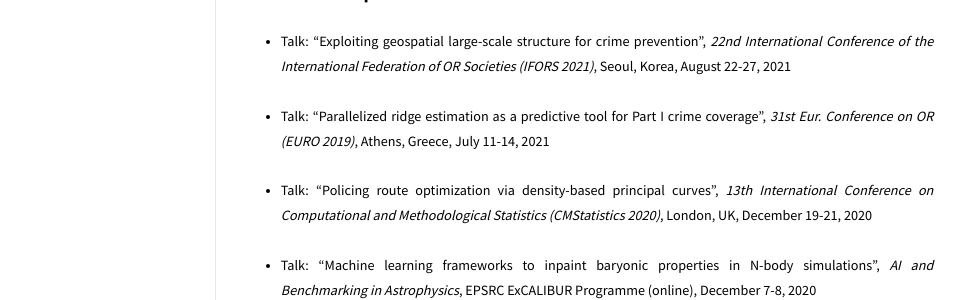
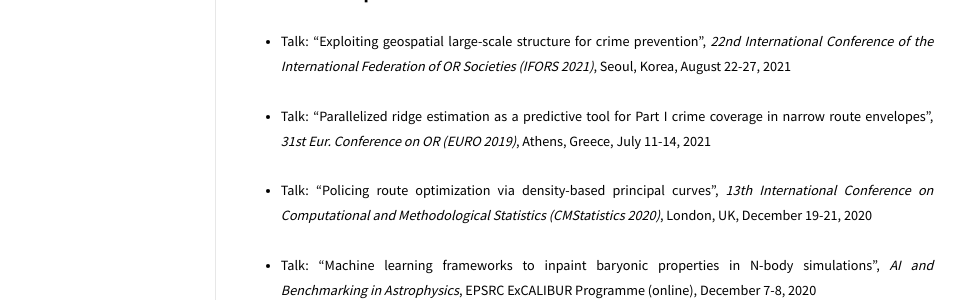
Before and after one commit to moews/moews.github.io, a Jekyll site: the page built from _posts/2017-03-25-publications.md, in a window 1280 px wide. Shown: the part 999-1299 px from the top of the page, without its empty margins (143-1110 px from the left). Built offline with Jekyll 4.4.1, drawn with Linux system fonts in a browser that asks for light colours.

Commit message:
Update 2017-03-25-publications.md

```diff
--- a/_posts/2017-03-25-publications.md
+++ b/_posts/2017-03-25-publications.md
@@ -34,7 +34,7 @@
 
 * <small>Talk: "Exploiting geospatial large-scale structure for crime prevention", _22nd International Conference of the International Federation of OR Societies (IFORS 2021)_, Seoul, Korea,  August 22-27, 2021</small>
 
-* <small>Talk: "Parallelized ridge estimation as a predictive tool for Part I crime coverage", _31st Eur. Conference on OR (EURO 2019)_, Athens, Greece, July 11-14, 2021</small>
+* <small>Talk: "Parallelized ridge estimation as a predictive tool for Part I crime coverage in narrow route envelopes", _31st Eur. Conference on OR (EURO 2019)_, Athens, Greece, July 11-14, 2021</small>
 
 * <small>Talk: "Policing route optimization via density-based principal curves", _13th International Conference on Computational and Methodological Statistics (CMStatistics 2020)_, London, UK, December 19-21, 2020</small>
 
```
